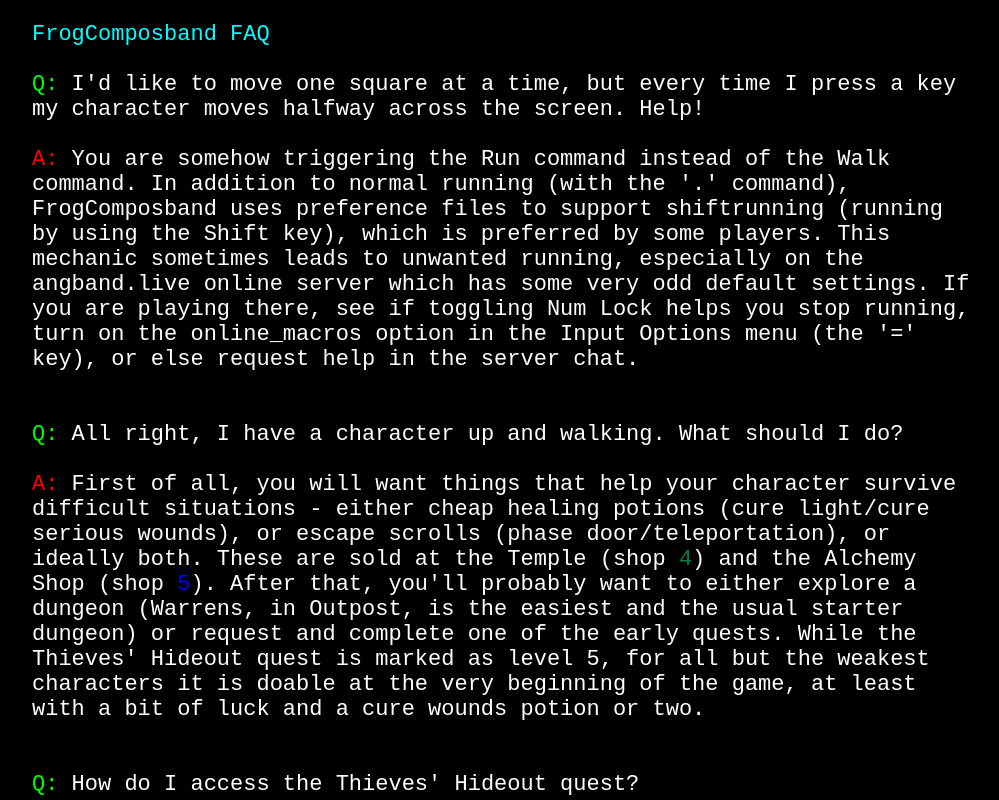
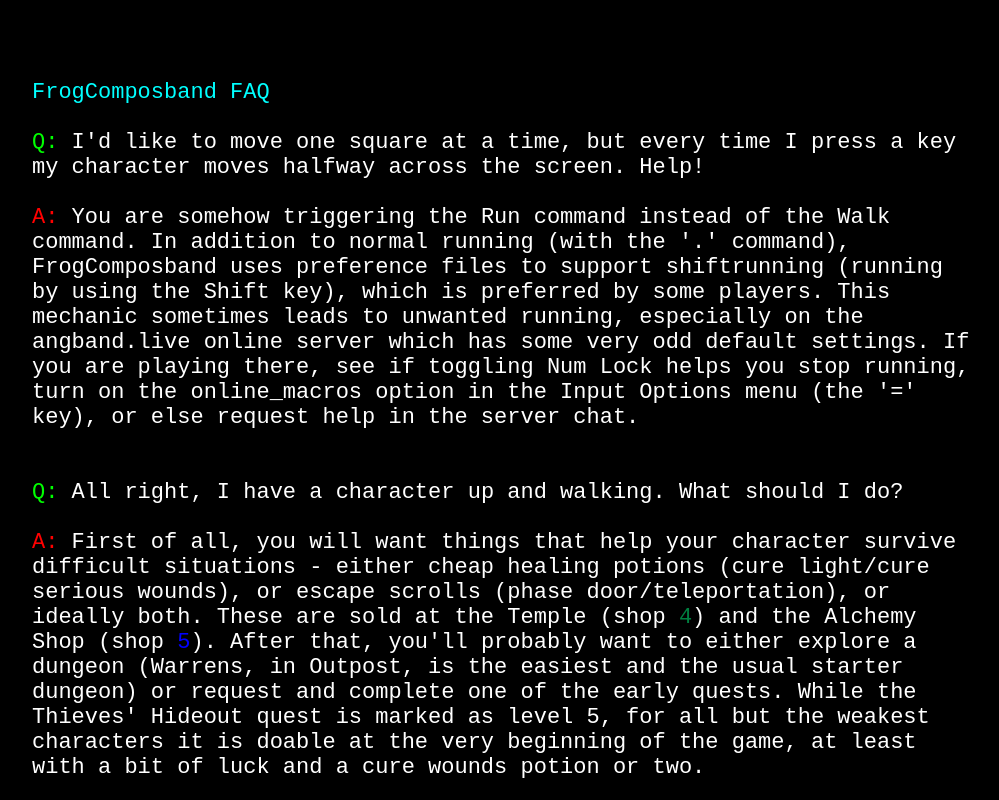
Before and after one commit to jones-jacobj/FrogComposBandManual, a plain HTML site: page src/faq.html in a window 1280 px wide. Shown: the top 800 px of the page, without its empty margins (76-1075 px from the left). Drawn offline with Linux system fonts and the light colour scheme.

Commit message:
Touched up stylesheet

```diff
--- a/src/css/style.css
+++ b/src/css/style.css
@@ -1,5 +1,10 @@
 
-html, body {
+html{
+    background-color: #000000;
+}
+
+body {
     font-size: 22px;
-    padding-left: 50px;
+    padding-top: 50px;
+    padding-left: 100px;
 }
```
